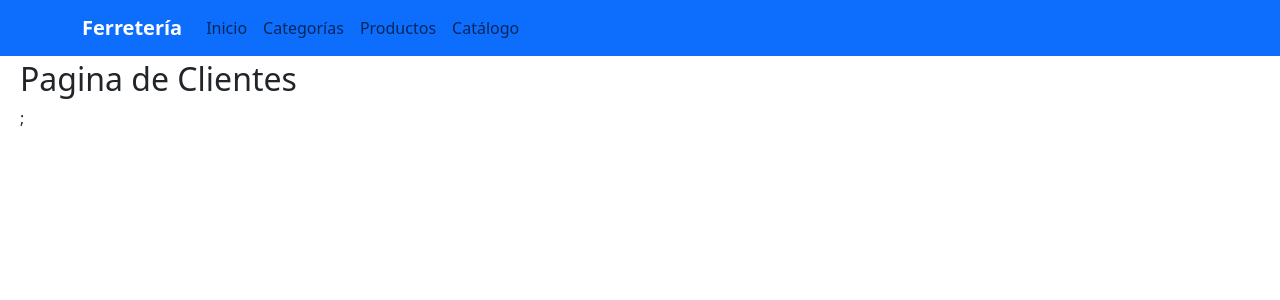
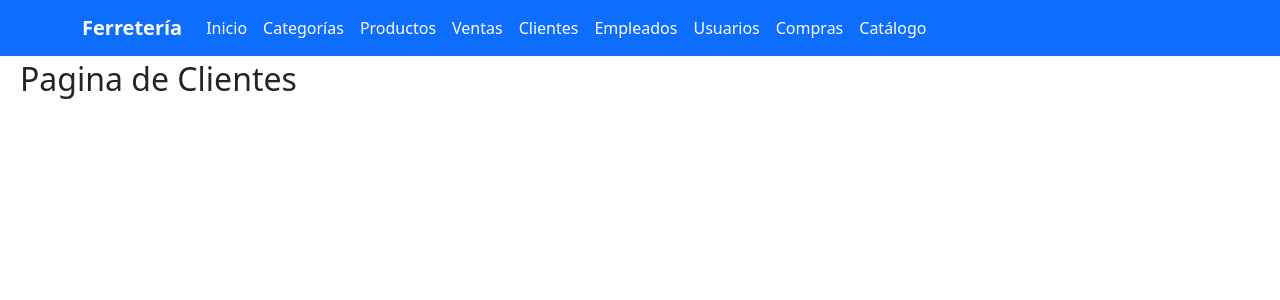
Before and after one commit to AlexanderOcon/Frontend_F_Brandon_2025, a React (Vite) app: page /clientes in a window 1280 px wide. Shown: the top 300 px of the page. Built offline with nearby package versions, Linux system fonts and the light colour scheme.

Commit message:
Cambios  de Estilo a Boostrap y CSS

```diff
--- a/src/App.jsx
+++ b/src/App.jsx
@@ -29,6 +29,7 @@ const App = () => {
           <Route path="/clientes" element={<Clientes />} />
           <Route path="/compras" element={<Compras />} />
           <Route path="/empleados" element={<Empleados />} />
+          <Route path="/ventas" element={<Ventas />} />
           <Route path="/usuarios" element={<Usuarios />} />
           <Route path="*" element={<h2>404 - Página no encontrada</h2>} />
         </Routes>
--- a/src/components/navegacion/Encabezado.jsx
+++ b/src/components/navegacion/Encabezado.jsx
@@ -44,18 +44,53 @@ const Encabezado = () => {
 
           <Offcanvas.Body>
             <Nav className="flex-grow-1 pe-3">
-              <Nav.Link onClick={() => manejarNavegacion("/inicio")}>
+
+              <Nav.Link className={mostrarMenu ? "text-dark": "text-white"}
+              onClick={() => manejarNavegacion("/")}>
                 Inicio
-              </Nav.Link>
-              <Nav.Link onClick={() => manejarNavegacion("/categorias")}>
+                </Nav.Link>
+
+              <Nav.Link  className={mostrarMenu ? "text-dark": "text-white"}
+              onClick={() => manejarNavegacion("/categorias")}>
                 Categorías
-              </Nav.Link>
-              <Nav.Link onClick={() => manejarNavegacion("/productos")}>
+                </Nav.Link>
+
+
+              <Nav.Link  className={mostrarMenu ? "text-dark": "text-white"}
+              onClick={() => manejarNavegacion("/productos")}>
                 Productos
-              </Nav.Link>
-              <Nav.Link onClick={() => manejarNavegacion("/catalogo")}>
+                </Nav.Link>
+
+              <Nav.Link  className={mostrarMenu ? "text-dark": "text-white"}
+              onClick={() => manejarNavegacion("/ventas")}>
+                Ventas
+                </Nav.Link>
+
+              <Nav.Link  className={mostrarMenu ? "text-dark": "text-white"}
+              onClick={() => manejarNavegacion("/clientes")}>
+                Clientes
+                </Nav.Link>
+
+              <Nav.Link  className={mostrarMenu ? "text-dark": "text-white"}
+              onClick={() => manejarNavegacion("/empleados")}>
+                Empleados
+                </Nav.Link>
+
+              <Nav.Link  className={mostrarMenu ? "text-dark": "text-white"}
+              onClick={() => manejarNavegacion("/usuarios")}>
+                Usuarios
+                </Nav.Link>
+
+              <Nav.Link  className={mostrarMenu ? "text-dark": "text-white"}
+              onClick={() => manejarNavegacion("/compras")}>
+                Compras
+                </Nav.Link>
+
+              <Nav.Link  className={mostrarMenu ? "text-dark": "text-white"}
+              onClick={() => manejarNavegacion("/catalogo")}>
                 Catálogo
-              </Nav.Link>
+                </Nav.Link>
+
             </Nav>
           </Offcanvas.Body>
         </Navbar.Offcanvas>
--- a/src/views/Catalogo.jsx
+++ b/src/views/Catalogo.jsx
@@ -3,6 +3,6 @@ const Catalogo = () => {
     <>
       <h2> Pagina de Catalogo </h2>
     </>
-  )
+  );
 }
 export default Catalogo;
--- a/src/views/Clientes.jsx
+++ b/src/views/Clientes.jsx
@@ -1,8 +1,8 @@
 const Clientes = () => {
   return(
     <>
-      <h2> Pagina de Clientes </h2>;
+      <h2> Pagina de Clientes </h2>
     </>
   );
-};
+}
 export default Clientes;
--- a/src/views/Compras.jsx
+++ b/src/views/Compras.jsx
@@ -4,5 +4,5 @@ const Compras = () => {
       <h2> Pagina de Compras </h2>;
     </>
   );
-};
+}
 export default Compras;
--- a/src/views/Empleados.jsx
+++ b/src/views/Empleados.jsx
@@ -1,8 +1,8 @@
 const Ventas = () => {
   return(
     <>
-      <h2> Pagina de Ventas </h2>;
+      <h2> Pagina de Ventas </h2>
     </>
   );
-};
+}
 export default Ventas;
--- a/src/views/Inicio.jsx
+++ b/src/views/Inicio.jsx
@@ -1,8 +1,8 @@
 const Inicio = () => {
   return(
     <>
-      <h2> Pagina de Inicio </h2>;
+      <h2> Pagina de Inicio </h2>
     </>
   );
-};
+}
 export default Inicio;
--- a/src/views/Login.jsx
+++ b/src/views/Login.jsx
@@ -1,8 +1,8 @@
 const Login = () => {
   return(
     <>
-      <h2> Pagina de Login </h2>;
+      <h2> Pagina de Login </h2>
     </>
   );
-};
+}
 export default Login;
--- a/src/views/Usuarios.jsx
+++ b/src/views/Usuarios.jsx
@@ -1,8 +1,8 @@
 const Usuarios = () => {
   return(
     <>
-      <h2> Pagina de Usuarios </h2>;
+      <h2> Pagina de Usuarios </h2>
     </>
   );
-};
+}
 export default Usuarios;
--- a/src/views/Ventas.jsx
+++ b/src/views/Ventas.jsx
@@ -1,8 +1,8 @@
 const Ventas = () => {
   return(
     <>
-      <h2> Pagina de Ventas </h2>;
+      <h2> Pagina de Ventas </h2>
     </>
   );
-};
+}
 export default Ventas;
```
